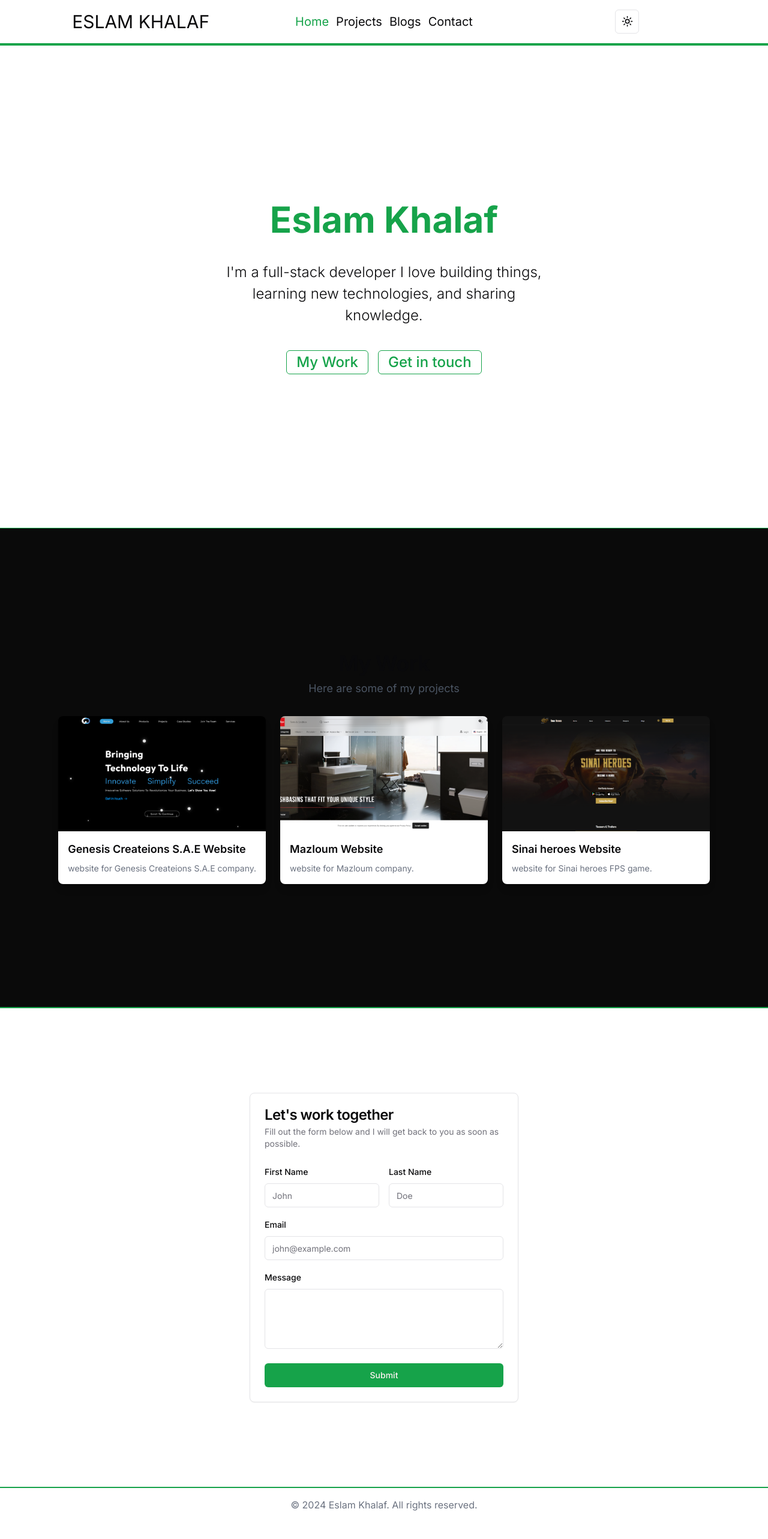
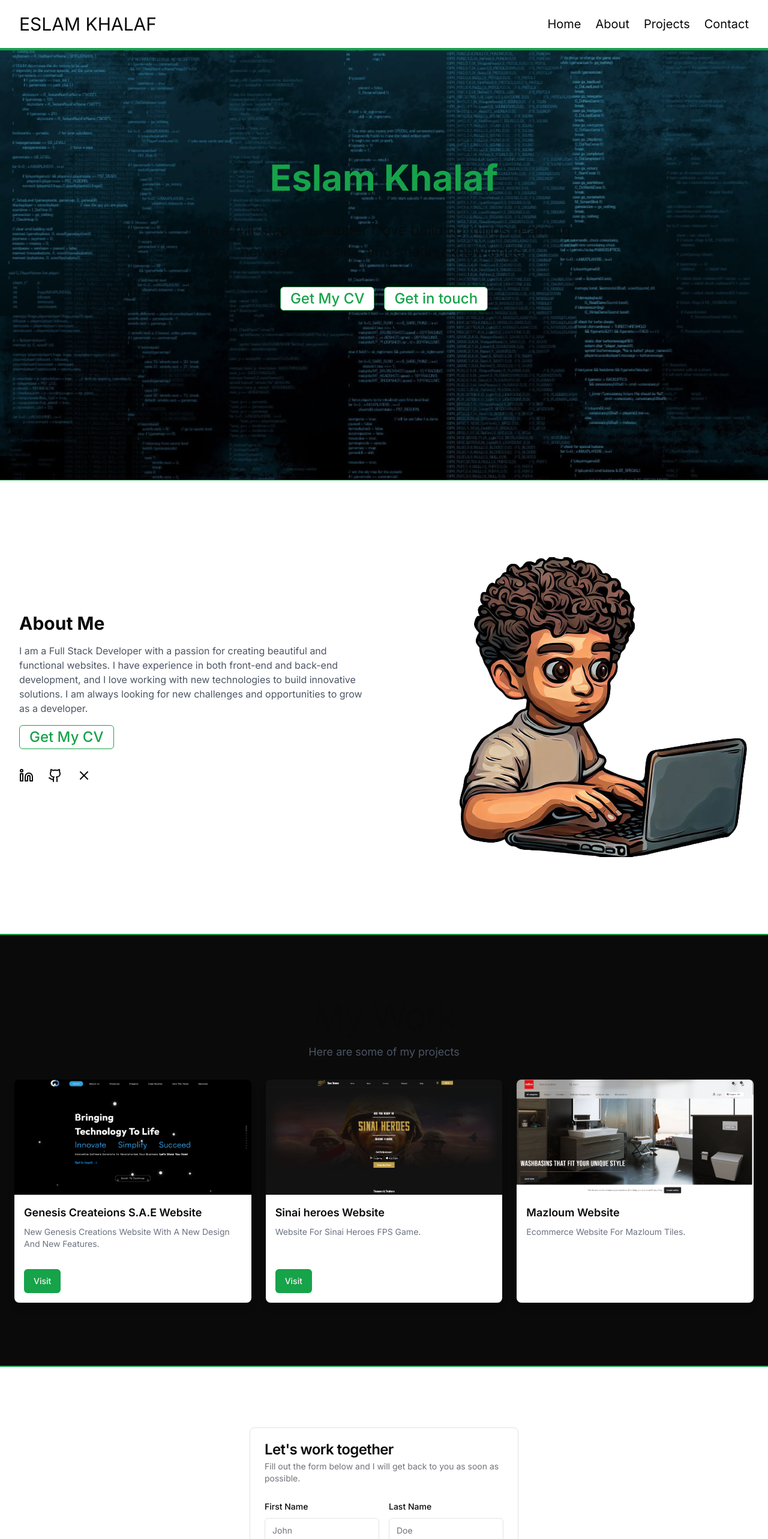
Before and after one commit to EslamKhalaf9/portfolio, a Next.js app: page / in a window 1280 px wide. Shown: the top 2566 px of the page at 60% size. Before the commit the page ends 2537 px from the top, so only its background shows below. Built offline with nearby package versions, Linux system fonts and the light colour scheme.

Commit message:
updated the landing page

```diff
--- a/src/app/globals.css
+++ b/src/app/globals.css
@@ -57,3 +57,7 @@
     @apply bg-background text-foreground;
   }
 }
+
+html {
+  scroll-behavior: smooth;
+}
--- a/src/app/page.tsx
+++ b/src/app/page.tsx
@@ -1,37 +1,15 @@
-import ContactForm from "@/components/contact-form";
+import AboutMeSection from "@/components/about-me-section";
+import ContactSection from "@/components/contact-section";
+import LandingSection from "@/components/landing-secion";
 import { ProjectsSection } from "@/components/porjects-section";
-import { Button } from "@/components/ui/button";
-import Image from "next/image";
 
 export default function Home() {
   return (
     <main className="pt-20">
-      <div className="min-h-screen landing flex flex-col justify-center items-center">
-        <div className="flex flex-col gap-2 items-center justify-center text-center text-foreground font-bold text-shadow-lg">
-          <h1 className="text-6xl mb-8 text-primary">Eslam Khalaf</h1>
-          <span className="text-2xl w-1/2 leading-9 font-light">
-            I&apos;m a full-stack developer I love building things, learning new technologies, and sharing knowledge.
-          </span>
-          <div className="flex items-center gap-4 mt-8">
-            <Button variant="outline" className="text-2xl border-primary text-primary">
-              My Work
-            </Button>
-            <Button variant="outline" className="border-primary text-primary text-2xl">
-              Get in touch
-            </Button>
-          </div>
-        </div>
-      </div>
-      <div className="min-h-screen flex flex-col justify-center items-center border-y border-primary bg-neutral-950">
-        <div className="contianer">
-          <ProjectsSection />
-        </div>
-      </div>
-      <div className="min-h-screen flex flex-col justify-center items-center border-y border-primary">
-        <div className="contianer">
-          <ContactForm />
-        </div>
-      </div>
+      <LandingSection />
+      <AboutMeSection />
+      <ProjectsSection />
+      <ContactSection />
     </main>
   );
 }
--- /dev/null
+++ b/src/components/about-me-section.tsx
@@ -0,0 +1,35 @@
+import Image from 'next/image'
+import avatar from '../../public/assets/imgs/avatar.png'
+import { Button } from './ui/button'
+import SocialLinks from './social-links'
+
+const AboutMeSection = () => {
+  return (
+    <section id="about" className="min-h-[90vh] flex flex-col justify-center items-center border-y border-primary">
+      <div className="container grid md:grid-cols-2 gap-12 justify-between py-32">
+        <div className=" flex flex-col justify-center items-start">
+          <h2 className="text-3xl font-bold mb-4">About Me</h2>
+          <p className="text-gray-600 dark:text-gray-400">
+            I am a Full Stack Developer with a passion for creating beautiful and functional websites. I have
+            experience in both front-end and back-end development, and I love working with new technologies
+            to build innovative solutions. I am always looking for new challenges and opportunities to grow
+            as a developer.
+          </p>
+          <p className="text-gray-600 dark:text-gray-400 mt-4">
+            <a href="https://drive.google.com/file/d/1UzJPF2DaXx1JInIewwJzWw4D13aBQvuZ/view?usp=sharing" target="_blank">
+              <Button variant="outline" className="text-2xl border-primary text-primary">
+                Get My CV
+              </Button>
+            </a>
+          </p>
+          <SocialLinks />
+        </div>
+        <div className="flex justify-end">
+          <Image src={avatar} alt="avatar" />
+        </div>
+      </div>
+    </section>
+  )
+}
+
+export default AboutMeSection
--- /dev/null
+++ b/src/components/contact-section.tsx
@@ -0,0 +1,13 @@
+import ContactForm from "./contact-form"
+
+const ContactSection = () => {
+  return (
+    <div id="contact" className="min-h-[90vh] flex flex-col justify-center items-center border-y border-primary">
+      <div className="contianer">
+        <ContactForm />
+      </div>
+    </div>
+  )
+}
+
+export default ContactSection
--- /dev/null
+++ b/src/components/landing-secion.tsx
@@ -0,0 +1,37 @@
+import SocialLinks from "./social-links"
+import { Button } from "./ui/button"
+
+const LandingSection = () => {
+  return (
+    <div id="landing" className="min-h-[90vh] landing flex flex-col justify-center items-center" style={{
+      backgroundImage: "url('/assets/imgs/hero.webp')",
+      backgroundSize: "cover",
+      backgroundPosition: "center",
+      backgroundRepeat: "no-repeat",
+      // fixed on scroll
+      backgroundAttachment: "fixed",
+    }}>
+      <div className="flex flex-col gap-2 items-center justify-center text-center text-foreground font-bold text-shadow-lg bg-black w-full min-h-[90vh] bg-opacity-35">
+        <h1 className="text-6xl mb-8 text-primary">Eslam Khalaf</h1>
+        <span className="text-2xl w-1/2 leading-9 font-light">
+          I&apos;m a full-stack developer I love building things, learning new technologies, and sharing knowledge.
+        </span>
+        <div className="flex items-center gap-4 mt-8">
+          <a href="https://drive.google.com/file/d/1UzJPF2DaXx1JInIewwJzWw4D13aBQvuZ/view?usp=sharing" target="_blank">
+            <Button variant="outline" className="text-2xl border-primary text-primary">
+              Get My CV
+            </Button>
+          </a>
+          <Button variant="outline" className="border-primary text-primary text-2xl">
+            Get in touch
+          </Button>
+        </div>
+        <div>
+          <SocialLinks />
+        </div>
+      </div>
+    </div>
+  )
+}
+
+export default LandingSection
--- a/src/components/layout/main-navbar.tsx
+++ b/src/components/layout/main-navbar.tsx
@@ -4,23 +4,22 @@ import { ModeToggle } from "../mode-toggle";
 export default function MainNavbar() {
   return (
     <nav className="border-b-4 border-primary bg-background fixed w-full">
-      <div className="container py-4 grid grid-cols-3 items-center justify-center justify-items-center">
+      <div className="container h-[10vh] flex items-center justify-between justify-items-center">
         <h1 className="text-3xl uppercase">Eslam Khalaf</h1>
-        <ul className="flex gap-3">
+        <ul className="flex gap-6">
           <li>
-            <Link href="/" className="text-primary hover:text-foreground transition-colors text-xl">Home</Link>
+            <Link href="#landing" className=" hover:text-foreground transition-colors text-xl">Home</Link>
           </li>
           <li>
-            <Link href="/projects" className="text-foreground hover:text-primary transition-colors text-xl">Projects</Link>
+            <Link href="#about" className="text-foreground hover:text-primary transition-colors text-xl">About</Link>
           </li>
           <li>
-            <Link href="/blogs" className="text-foreground hover:text-primary transition-colors text-xl">Blogs</Link>
+            <Link href="#projects" className="text-foreground hover:text-primary transition-colors text-xl">Projects</Link>
           </li>
           <li>
-            <Link href="/contact" className="text-foreground hover:text-primary transition-colors text-xl">Contact</Link>
+            <Link href="#contact" className="text-foreground hover:text-primary transition-colors text-xl">Contact</Link>
           </li>
         </ul>
-        <ModeToggle />
       </div>
     </nav>
   )
--- a/src/components/porjects-section.tsx
+++ b/src/components/porjects-section.tsx
@@ -1,6 +1,6 @@
-import Image from "next/image"
-import Link from "next/link"
+import { url } from "inspector"
 import ProjectCard from "./project-card"
+import { Button } from "./ui/button"
 
 export function ProjectsSection() {
   const projects = [
@@ -8,35 +8,52 @@ export function ProjectsSection() {
       id: 1,
       title: "Genesis Createions S.A.E Website",
       image: "/assets/imgs/gc-landing.png",
-      description: "website for Genesis Createions S.A.E company.",
-    },
-    {
-      id: 2,
-      title: "Mazloum Website",
-      image: "/assets/imgs/mazloum-landing.png",
-      description: "website for Mazloum company.",
+      description: "New Genesis Creations website with a new design and new features.",
+      url: "https://www.genesiscreations.co",
+      preview: true,
     },
     {
       id: 3,
       title: "Sinai heroes Website",
       image: "/assets/imgs/sinai-landing.png",
       description: "website for Sinai heroes FPS game.",
+      url: "https://www.sinaiheroes.com",
+      preview: true,
+    },
+    {
+      id: 2,
+      title: "Mazloum Website",
+      image: "/assets/imgs/mazloum-landing.png",
+      description: "ecommerce website for Mazloum tiles.",
+      url: "https://www.genesiscreations.co",
+      preview: false,
     },
   ]
 
 
   return (
-    <section className="py-12 md:py-16 lg:py-20">
+    <section id="projects" className="min-h-[90vh] py-8 flex flex-col justify-center items-center border-y border-primary bg-neutral-950">
       <div className="container mx-auto px-4 md:px-6">
         <div className="mb-8 text-center">
-          <h2 className="text-3xl font-bold tracking-tight sm:text-4xl">My Work</h2>
-          <p className="mt-2 text-lg text-gray-600 dark:text-gray-400">Here are some of my projects</p>
+          <h2 className="text-4xl font-bold tracking-tight sm:text-4xl md:text-6xl md:font-light">My Work</h2>
+          <p className="mt-4 text-lg text-gray-600 dark:text-gray-400">Here are some of my projects</p>
         </div>
         <div className="grid grid-cols-1 gap-6 sm:grid-cols-2 lg:grid-cols-3">
-          {projects.map((project, index) => (
+          {projects.slice(0, 3).map((project, index) => (
             <ProjectCard key={index} project={project} />
           ))}
         </div>
+        {
+          projects.length > 3 && (
+            <div className="mt-8 text-right">
+              <a href="/projects" className="text-primary hover:text-primary-600 transition-colors">
+                <Button>
+                  View More Projects
+                </Button>
+              </a>
+            </div>
+          )
+        }
       </div>
     </section>
   )
--- a/src/components/project-card.tsx
+++ b/src/components/project-card.tsx
@@ -1,10 +1,14 @@
 import Image from "next/image";
+import { Button } from "./ui/button";
 
 interface ProjectCardProps {
   project: {
     title: string;
     image: string;
     description: string;
+    url: string;
+    preview: boolean;
+    github?: string;
   }
 }
 
@@ -22,17 +26,31 @@ export default function ProjectCard({ project }: ProjectCardProps) {
         }}
         width="300"
       />
-      <div className="bg-white p-4 dark:bg-gray-900">
-        <h3 className="text-lg font-semibold">{project.title}</h3>
-        <p className="mt-2 text-sm text-gray-500 dark:text-gray-400">{project.description}</p>
-        {/* <div className="flex gap-2 mt-4">
-          <Button>
-            Live Demo
-          </Button>
-          <Button>
-            Github
-          </Button>
-        </div> */}
+      <div className="bg-white p-4 dark:bg-gray-900 h-[180px] flex flex-col justify-between">
+        <div>
+          <h3 className="text-lg font-semibold">{project.title}</h3>
+          <p className="mt-2 text-sm text-gray-500 dark:text-gray-400 capitalize">{project.description}</p>
+        </div>
+        <div className="actions">
+          {
+            project.preview && (
+              <a target="_blank" href={project.url}>
+                <Button className="mt-4">
+                  Visit
+                </Button>
+              </a>
+            )
+          }
+          {
+            project.github && (
+              <a target="_blank" href={project.github}>
+                <Button className="mt-4">
+                  Github
+                </Button>
+              </a>
+            )
+          }
+        </div>
       </div>
     </div>
   )
--- /dev/null
+++ b/src/components/social-links.tsx
@@ -0,0 +1,38 @@
+import { GithubIcon, Linkedin, LinkedinIcon, X } from "lucide-react"
+
+const socialLinks = [
+  {
+    name: "Linkedin",
+    icon: <LinkedinIcon />,
+    url: "https://www.linkedin.com/in/eslam-khalaf/"
+  },
+  {
+    name: "Github",
+    icon: <GithubIcon />,
+    url: "https://github.com/eslamkhalaf9"
+  },
+  {
+    name: "Twitter",
+    icon: <X />,
+    url: "https://twitter.com/eslamkhalaf20"
+  },
+]
+
+
+const SocialLinks = () => {
+  return (
+    <div className="social-links flex justify-start gap-2 my-8 w-full">
+      {
+        socialLinks.map(link => (
+          <div key={link.name} className="link w-10">
+            <a href={link.url} target="_blank">
+              {link.icon}
+            </a>
+          </div>
+        ))
+      }
+    </div>
+  )
+}
+
+export default SocialLinks
```
Also changed, not shown: public/assets/imgs/avatar.png (added), public/assets/imgs/hero.webp (added).
